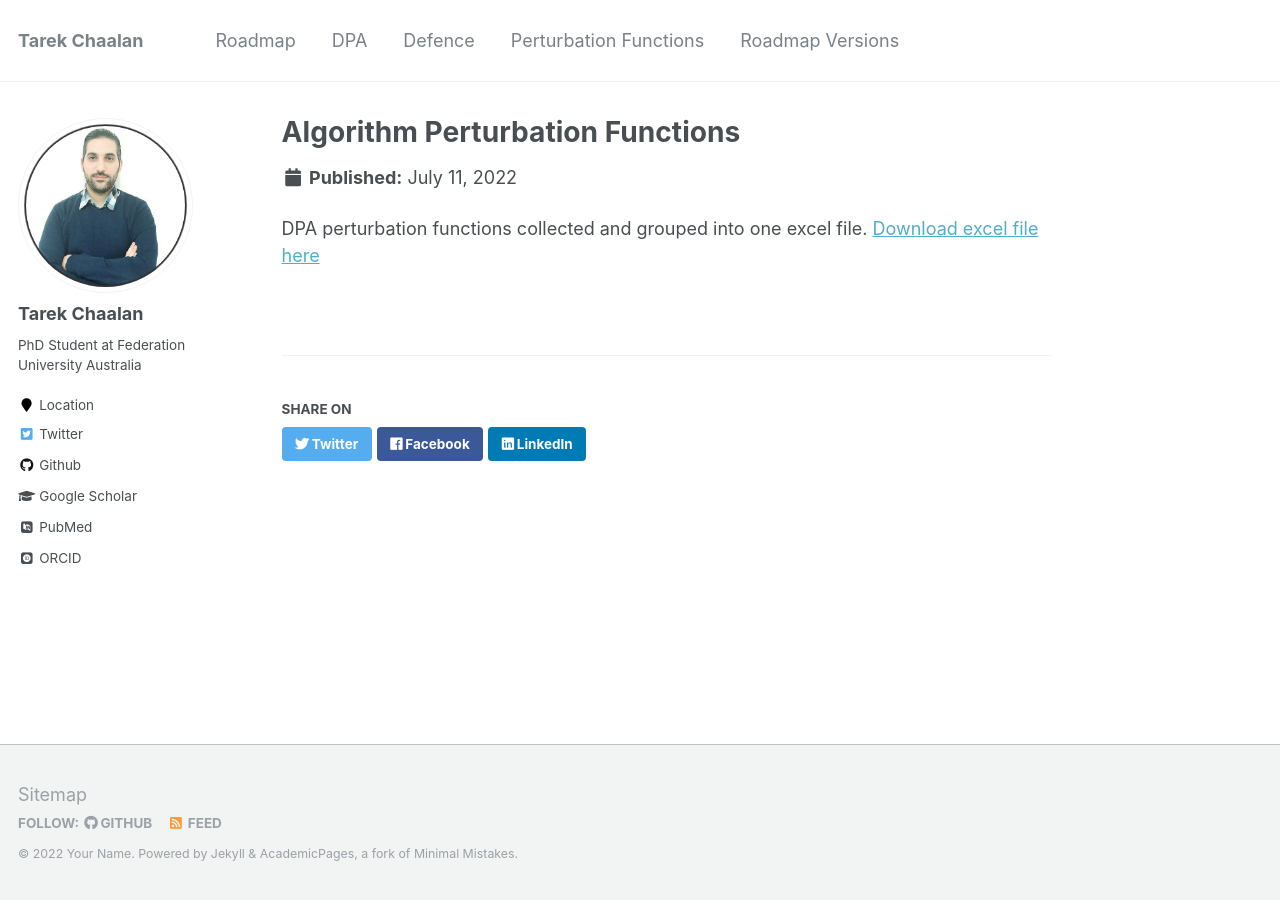
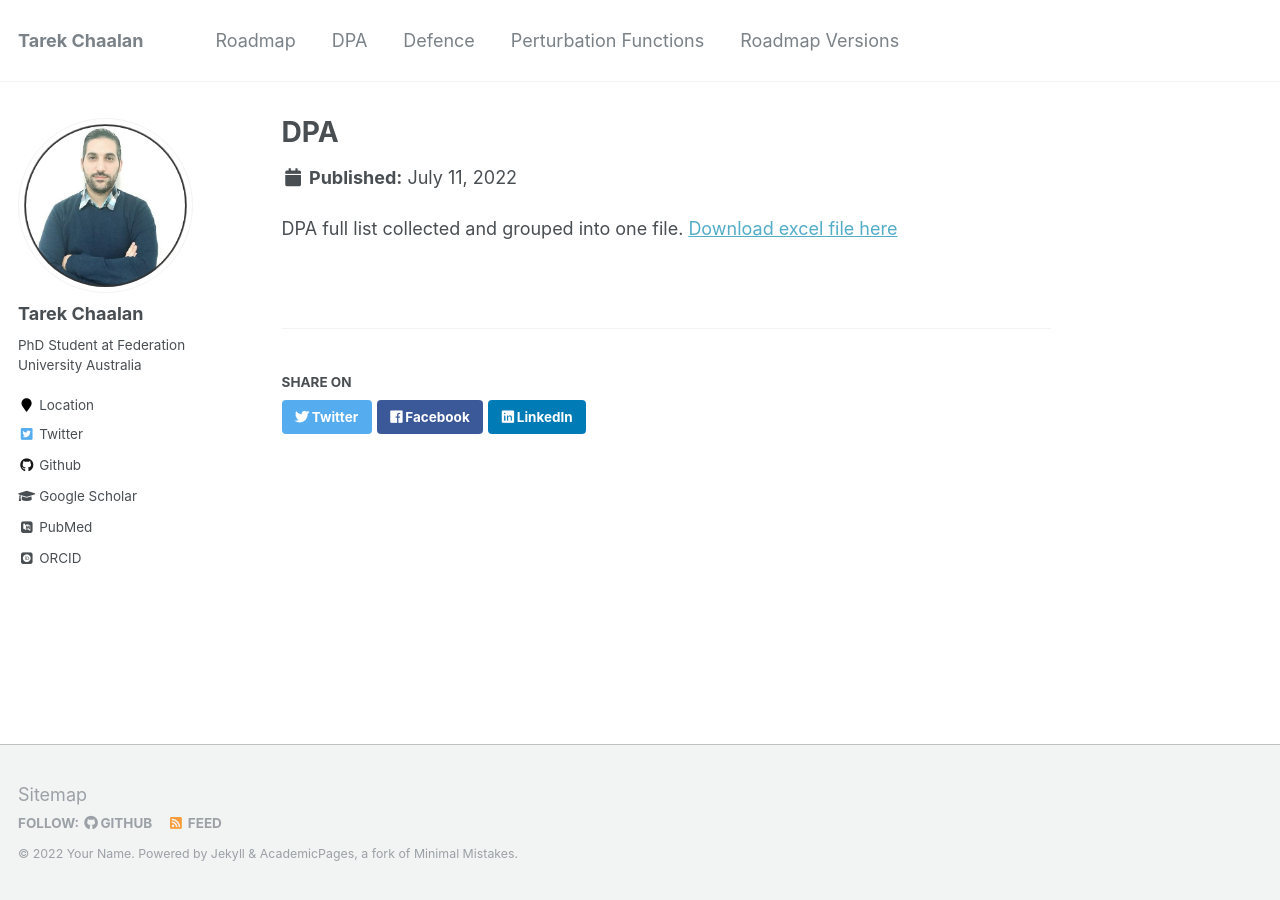
Before and after one commit to phoenixml/roadmap.github.io, a Jekyll site: the page built from _dpa/perturbation-1.md, in a window 1280 px wide. Built offline with Jekyll 4.4.1, drawn with Linux system fonts in a browser that asks for light colours; some web fonts are replaced.

Commit message:
Signed-off-by: Tarek <14360476+tee2015@users.noreply.github.com>

```diff
--- a/_dpa/perturbation-1.md
+++ b/_dpa/perturbation-1.md
@@ -1,8 +1,8 @@
 ---
-title: "Algorithm Perturbation Functions"
+title: "DPA"
 excerpt: ""
 collection: perturbation
 ---
 
-DPA perturbation functions collected and grouped into one excel file.
-[Download excel file here](https://github.com/phoenixml/roadmap.github.io/blob/master/files/DPA_driven_by_algorithm_function.xlsx?raw=true)
+DPA full list collected and grouped into one file.
+[Download excel file here](https://github.com/phoenixml/roadmap.github.io/blob/master/files/DPA_Full_List.xlsx?raw=true)
```
Also changed, not shown: _DPA/DPA-1.md (deleted, +0 -8 lines).
